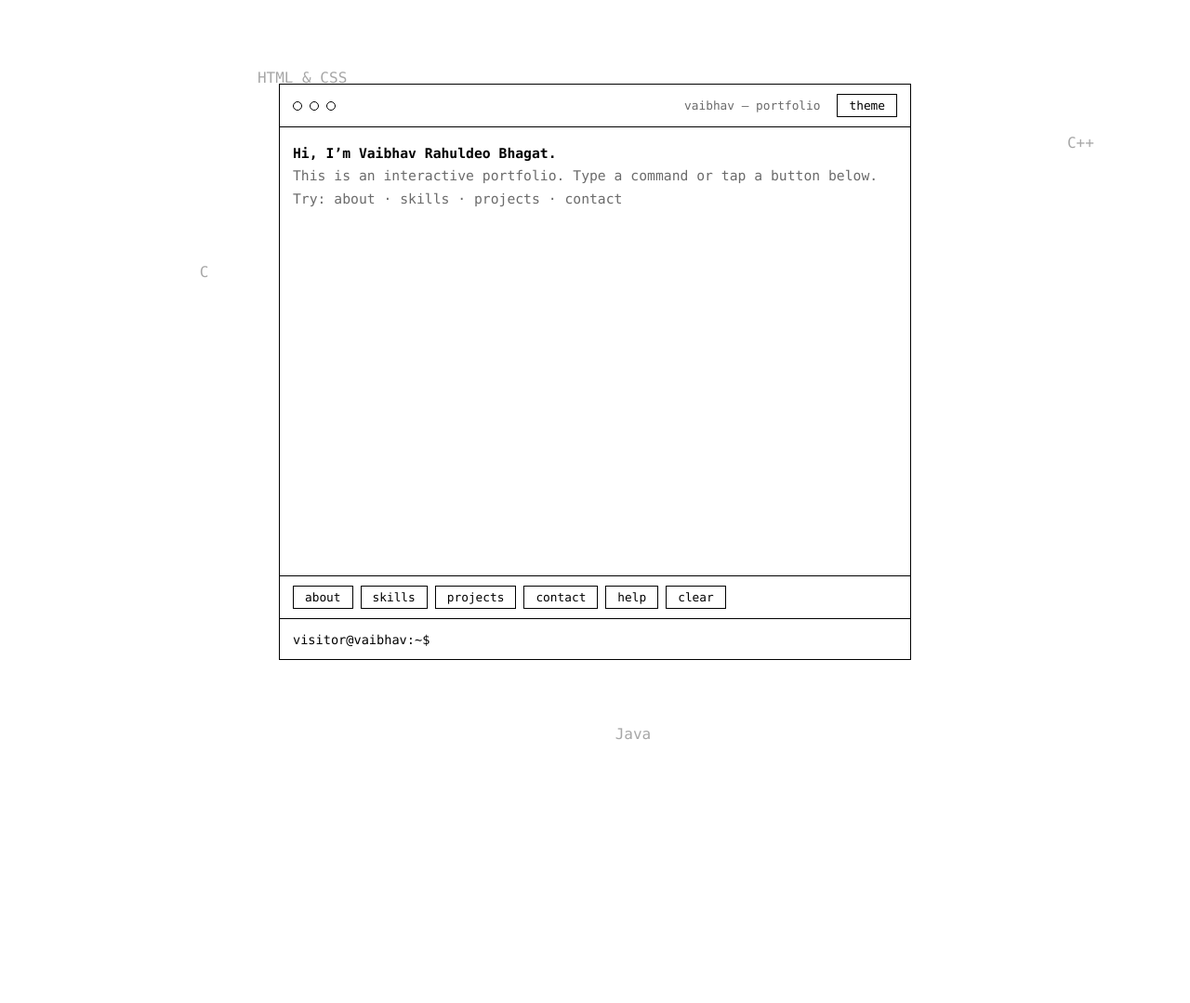
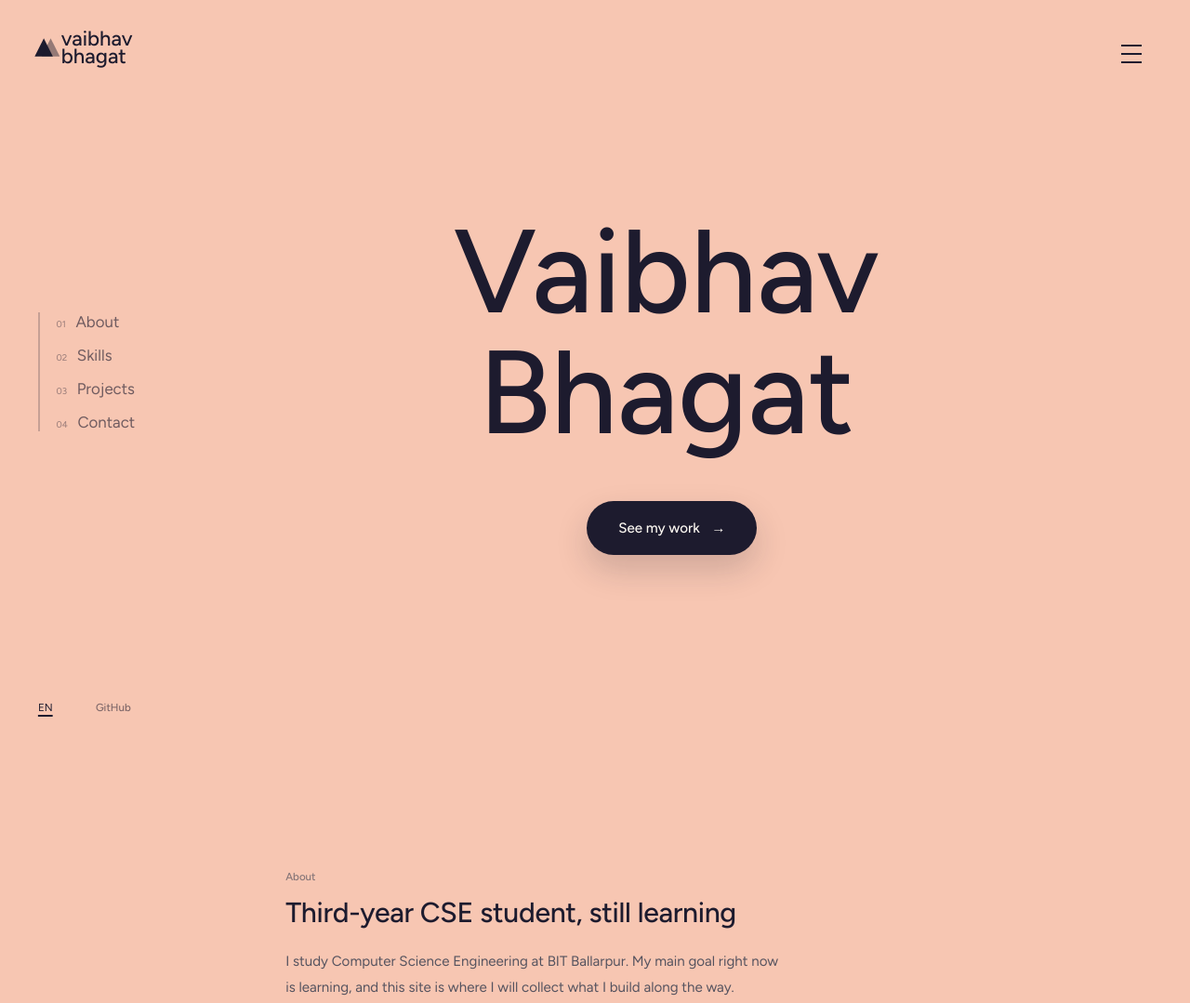
Before and after one commit to Vaibhav-0307/Vaibhav-0307.github.io, a plain HTML site: page index.html in a window 1280 px wide. Shown: the top 1079 px of the page at 93% size. Before the commit the page ends 800 px from the top, so only its background shows below. Drawn offline with Linux system fonts and the light colour scheme.

Commit message:
Update index.html

```diff
--- a/index.html
+++ b/index.html
@@ -2,156 +2,242 @@
 <html lang="en">
 <head>
 <meta charset="UTF-8">
-<meta name="viewport" content="width=device-width, initial-scale=1, viewport-fit=cover">
-<title>Vaibhav Rahuldeo Bhagat — Interactive Portfolio</title>
+<meta name="viewport" content="width=device-width,initial-scale=1">
+<title>Vaibhav Bhagat</title>
+<meta name="description" content="Portfolio of Vaibhav Bhagat, 3rd-year Computer Science Engineering student at BIT Ballarpur.">
+<link rel="preconnect" href="https://fonts.googleapis.com">
+<link rel="preconnect" href="https://fonts.gstatic.com" crossorigin>
+<link href="https://fonts.googleapis.com/css2?family=Figtree:wght@400;500&display=swap" rel="stylesheet">
 <style>
-  /* ===== EDIT COLORS HERE ===== */
-  :root { --bg:#fff; --fg:#000; --muted:#6b6b6b; --line:#000; color-scheme: light;
-    box-sizing:border-box; padding-top:env(safe-area-inset-top,0px); padding-bottom:env(safe-area-inset-bottom,0px); }
-  @media (prefers-color-scheme: dark) {
-    :root:not([data-theme="light"]) { --bg:#000; --fg:#fff; --muted:#9a9a9a; --line:#fff; color-scheme: dark; }
-  }
-  :root[data-theme="dark"] { --bg:#000; --fg:#fff; --muted:#9a9a9a; --line:#fff; color-scheme: dark; }
-  html { scroll-padding-top:env(safe-area-inset-top,0px); }
+:root{
+  --ink:#1D1B2E; --ivory:#FAF6F0; --content:#FBFAF8;
+  --grey:#55535f; --grey-sm:#77757f;
+  --u:calc(100vw/1440);
+  --pbg:#F7C6B2; --card:#FBDDD0;
+  --fs:round(min(9.9vw,19vh),1px);
+}
+@media (max-width:820px) and (min-height:1px) and (orientation:portrait){
+  :root{--u:calc(100vw/390);--fs:13.125vw}
+}
+*{box-sizing:border-box;margin:0;padding:0}
+html{scroll-behavior:smooth}
+html,body{min-height:100%}
+body{
+  background:var(--pbg);transition:background-color 1s ease;
+  font-family:Figtree,system-ui,sans-serif;font-weight:400;
+  color:var(--ink);-webkit-font-smoothing:antialiased;-moz-osx-font-smoothing:grayscale;
+}
+a{color:inherit;text-decoration:none}
+button{background:none;border:0;font:inherit;color:inherit;cursor:pointer}
+:focus-visible{outline:2px solid var(--ink);outline-offset:4px}
+h1,h2,.label,.pill,nav a,.foot a{font-weight:500}
 
-  * { box-sizing:border-box; margin:0; padding:0; }
-  html, body { height:100%; }
-  body { background:var(--bg); color:var(--fg); overflow:hidden;
-    font-family: ui-monospace, "SF Mono", Menlo, Consolas, "Courier New", monospace; }
-  #bg { position:fixed; inset:0; width:100%; height:100%; }
-  .stage { position:relative; height:100%; display:flex; align-items:center; justify-content:center; padding:16px; }
-  .term { width:100%; max-width:680px; height:min(620px,100%); display:flex; flex-direction:column;
-    background:var(--bg); border:1px solid var(--line); }
-  .bar { display:flex; align-items:center; gap:8px; padding:10px 14px; border-bottom:1px solid var(--line); font-size:.8rem; }
-  .bar i { width:10px; height:10px; border:1px solid var(--line); border-radius:50%; display:block; }
-  .bar span { margin-left:auto; color:var(--muted); }
-  .bar button { margin-left:10px; }
-  #out { flex:1; overflow-y:auto; padding:16px 14px; font-size:.92rem; line-height:1.65; }
-  #out p { white-space:pre-wrap; word-break:break-word; }
-  .m { color:var(--muted); }
-  .h { font-weight:700; }
-  .chips { display:flex; flex-wrap:wrap; gap:8px; padding:10px 14px; border-top:1px solid var(--line); }
-  button { font:inherit; font-size:.8rem; background:var(--bg); color:var(--fg); border:1px solid var(--line); padding:4px 12px; cursor:pointer; }
-  button:hover, button:focus-visible { background:var(--fg); color:var(--bg); outline:none; }
-  form { display:flex; gap:8px; align-items:center; padding:12px 14px; border-top:1px solid var(--line); }
-  form label { white-space:nowrap; font-size:.85rem; }
-  #in { flex:1; min-width:0; background:transparent; border:0; outline:0; color:var(--fg); font:inherit; font-size:16px; caret-color:var(--fg); }
-  @media (max-width:480px) { .stage { padding:8px; } form label { display:none; } }
+/* ---------- Fixed chrome ---------- */
+.logo{position:fixed;left:calc(42*var(--u));top:calc(36*var(--u));z-index:75;display:flex;align-items:center;gap:calc(10*var(--u));
+  font-weight:500;font-size:calc(25*var(--u));line-height:.86}
+.mark{position:relative;width:calc(22*var(--u));height:calc(22*var(--u));flex:none}
+.mark i{position:absolute;inset:0;clip-path:polygon(0 100%,50% 0,100% 100%);background:var(--ink)}
+.mark i+i{opacity:.45;transform:translateX(38%)}
+.burger{position:fixed;right:calc(42*var(--u));top:calc(36*var(--u));width:calc(58*var(--u));height:calc(58*var(--u));
+  border-radius:50%;z-index:80;display:grid;place-content:center;gap:7px}
+.burger::before{content:"";position:absolute;inset:0;border-radius:50%;background:var(--ink);transform:scale(0);
+  transition:transform .5s cubic-bezier(.77,0,.18,1)}
+.burger span{position:relative;display:block;height:2px;width:calc(58*var(--u)*.44);background:var(--ink);
+  transition:all .5s cubic-bezier(.77,0,.18,1)}
+.menu-open .burger::before{transform:scale(1)}
+.menu-open .burger span{background:var(--ivory)}
+.menu-open .burger span:nth-child(1){transform:translateY(9px) rotate(45deg) scaleX(.6)}
+.menu-open .burger span:nth-child(2){opacity:0}
+.menu-open .burger span:nth-child(3){transform:translateY(-9px) rotate(-45deg) scaleX(.6)}
+.foot{position:fixed;left:calc(46*var(--u));bottom:calc(36*var(--u));z-index:60;display:flex;gap:calc(52*var(--u));
+  font-size:calc(13*var(--u))}
+.foot .cur{text-decoration:underline;text-decoration-thickness:1.5px;text-underline-offset:4px}
+.foot .dim{opacity:.55}
+.backdrop{display:none}
+
+/* ---------- Vertical list ---------- */
+.tabs{position:fixed;left:calc(46*var(--u));top:50%;transform:translateY(-50%);z-index:50;
+  padding-left:calc(22*var(--u));list-style:none;display:flex;flex-direction:column;gap:calc(18*var(--u));align-items:flex-start}
+.tabs::before{content:"";position:absolute;left:0;top:0;bottom:0;width:2px;background:rgba(29,27,46,.22)}
+.bar{position:absolute;left:0;top:0;width:2px;height:100px;background:var(--ink);transform-origin:top;
+  transition:transform .6s cubic-bezier(.77,0,.18,1)}
+.tabs a{display:flex;align-items:baseline;gap:calc(12*var(--u));font-size:calc(19*var(--u));opacity:.62;transition:opacity .4s}
+.tabs a small{font-size:calc(11*var(--u));opacity:.7;font-weight:400}
+.tabs a.on{opacity:1}
+
+/* ---------- Hero ---------- */
+.hero{position:relative;height:100vh;min-height:520px}
+.title{position:absolute;left:56vw;top:calc(50vh - 1.36*var(--fs));transform:translateX(-50%);text-align:center;
+  font-size:var(--fs);line-height:1.02;font-weight:500;white-space:nowrap}
+.title span{display:block}
+.pill{position:absolute;left:calc(56vw - 96*var(--u));top:calc(71vh - 33*var(--u));
+  display:inline-flex;align-items:center;gap:calc(14*var(--u));height:calc(66*var(--u));padding:0 calc(38*var(--u));
+  border-radius:999px;background:var(--ink);color:var(--ivory);font-size:calc(17*var(--u));
+  box-shadow:0 calc(18*var(--u)) calc(40*var(--u)) rgba(29,27,46,.18);transition:transform .5s}
+.pill b{display:inline-block;font-weight:400;transition:transform .5s}
+.pill:hover{transform:translateY(-3px)}
+.pill:hover b{transform:translateX(6px)}
+.pill.sm{position:static;height:calc(60*var(--u));box-shadow:none}
+
+/* ---------- Sections ---------- */
+section.page{min-height:100vh;padding:calc(150*var(--u)) calc(120*var(--u)) calc(150*var(--u)) 24vw;scroll-margin-top:0}
+.label{font-size:calc(13*var(--u));opacity:.7;margin-bottom:calc(10*var(--u))}
+h2{font-size:calc(34*var(--u));letter-spacing:-.01em;margin-bottom:calc(24*var(--u))}
+p{font-size:calc(17*var(--u));line-height:1.8;color:var(--grey);max-width:calc(600*var(--u))}
+p.sm{font-size:calc(16*var(--u));color:var(--grey-sm)}
+.panel{background:var(--card);padding:calc(40*var(--u));max-width:calc(600*var(--u))}
+.skills{list-style:none;display:flex;flex-wrap:wrap;gap:calc(14*var(--u)) calc(32*var(--u));font-size:calc(19*var(--u));font-weight:500}
+.panel p{max-width:none;margin-top:calc(24*var(--u))}
+
+/* ---------- Menu ---------- */
+.menu{position:fixed;inset:0;z-index:70;background:var(--ivory);clip-path:circle(0 at calc(100% - 71*var(--u)) calc(65*var(--u)));
+  transition:clip-path .8s cubic-bezier(.87,0,.13,1);visibility:hidden}
+.menu-open .menu{clip-path:circle(150% at calc(100% - 71*var(--u)) calc(65*var(--u)));visibility:visible;transition-duration:1s}
+.menu nav{position:absolute;left:calc(690*var(--u));top:30vh;display:flex;flex-direction:column;gap:4.6vh}
+.menu nav a{font-size:calc(38*var(--u));display:inline-block;transition:transform .4s}
+.menu nav a small{font-size:calc(12*var(--u));margin-right:calc(10*var(--u));font-weight:400}
+.menu nav a:hover{transform:translateX(10px)}
+
+/* ---------- Phones ---------- */
+@media (max-width:820px) and (orientation:portrait){
+  .logo{left:20px;top:22px;font-size:20px}
+  .mark{width:18px;height:18px}
+  .burger{right:12px;top:14px;width:48px;height:48px}
+  .burger span{width:21px}
+  .backdrop{display:block;position:fixed;left:0;right:0;top:0;height:74px;background:var(--pbg);z-index:55;opacity:0;transition:opacity .4s}
+  .scrolled .backdrop{opacity:1}
+  .foot{left:20px;bottom:18px;font-size:11px;gap:28px}
+  .tabs{display:none}
+  .title{left:50vw;top:calc(50vh - 1.36*var(--fs) - 4vh)}
+  .pill{left:50%;transform:translateX(-50%);top:calc(70vh);height:52px;padding:0 30px;font-size:15px}
+  .pill:hover{transform:translateX(-50%) translateY(-3px)}
+  .pill.sm{transform:none;height:52px}
+  .pill.sm:hover{transform:translateY(-3px)}
+  section.page{padding:110px 24px 110px}
+  .label{font-size:12px}h2{font-size:28px}p{font-size:15px;max-width:none}p.sm{font-size:15px}
+  .panel{padding:24px;max-width:none}.skills{font-size:17px;gap:12px 24px}
+  .menu{clip-path:circle(0 at calc(100% - 36px) 38px)}
+  .menu-open .menu{clip-path:circle(150% at calc(100% - 36px) 38px)}
+  .menu nav{left:24px;top:110px;gap:24px}.menu nav a{font-size:34px}
+}
+@media (orientation:landscape) and (max-height:540px){
+  :root{--u:calc(100vw/1000)}
+}
+@media (prefers-reduced-motion:reduce){*{transition:none!important;scroll-behavior:auto!important}}
 </style>
 </head>
 <body>
-<canvas id="bg" aria-hidden="true"></canvas>
-<div class="stage">
-  <div class="term" role="application" aria-label="Interactive portfolio terminal">
-    <div class="bar"><i></i><i></i><i></i><span>vaibhav — portfolio</span><button id="theme" type="button">theme</button></div>
-    <div id="out" aria-live="polite"></div>
-    <div class="chips" id="chips"></div>
-    <form id="f" autocomplete="off">
-      <label for="in">visitor@vaibhav:~$</label>
-      <input id="in" type="text" spellcheck="false" autocapitalize="off" aria-label="Type a command">
-    </form>
-  </div>
+
+<a class="logo" href="#home" aria-label="Vaibhav Bhagat, home">
+  <span class="mark"><i></i><i></i></span>
+  <span>vaibhav<br>bhagat</span>
+</a>
+<button class="burger" aria-label="Open menu" aria-expanded="false"><span></span><span></span><span></span></button>
+<div class="backdrop"></div>
+
+<ul class="tabs" id="tabs">
+  <div class="bar" id="bar"></div>
+  <li><a href="#about" data-t="about"><small>01</small>About</a></li>
+  <li><a href="#skills" data-t="skills"><small>02</small>Skills</a></li>
+  <li><a href="#projects" data-t="projects"><small>03</small>Projects</a></li>
+  <li><a href="#contact" data-t="contact"><small>04</small>Contact</a></li>
+</ul>
+
+<div class="foot">
+  <span class="cur">EN</span>
+  <a class="dim" href="https://github.com/Vaibhav-0307" target="_blank" rel="noopener">GitHub</a>
 </div>
 
+<div class="menu" id="menu">
+  <nav>
+    <a href="#about"><small>01.</small>About</a>
+    <a href="#skills"><small>02.</small>Skills</a>
+    <a href="#projects"><small>03.</small>Projects</a>
+    <a href="#contact"><small>04.</small>Contact</a>
+  </nav>
+</div>
+
+<main>
+  <section class="hero" id="home" data-bg="#F7C6B2" data-card="#FBDDD0">
+    <h1 class="title"><span>Vaibhav</span><span>Bhagat</span></h1>
+    <a class="pill" href="#projects">See my work <b>&rarr;</b></a>
+  </section>
+
+  <section class="page" id="about" data-bg="#BEE5D3" data-card="#D7F0E4">
+    <p class="label">About</p>
+    <h2>Third-year CSE student, still learning</h2>
+    <p>I study Computer Science Engineering at BIT Ballarpur. My main goal right now is learning, and this site is where I will collect what I build along the way.</p>
+  </section>
+
+  <section class="page" id="skills" data-bg="#B7D3F3" data-card="#D2E3F8">
+    <p class="label">Skills</p>
+    <h2>What I work with</h2>
+    <div class="panel">
+      <ul class="skills">
+        <li>C</li><li>C++</li><li>Java</li><li>HTML &amp; CSS</li><li>Python</li><li>SQL</li>
+      </ul>
+      <p class="sm">Still learning, and adding to this list.</p>
+    </div>
+  </section>
+
+  <section class="page" id="projects" data-bg="#F6E3A1" data-card="#FAEDC4">
+    <p class="label">Projects</p>
+    <h2>Projects</h2>
+    <div class="panel">
+      <p class="sm" style="margin-top:0">Nothing here yet. My first project will be added once it is ready.</p>
+    </div>
+  </section>
+
+  <section class="page" id="contact" data-bg="#CDBBF2" data-card="#DFD3F7">
+    <p class="label">Contact</p>
+    <h2>Get in touch</h2>
+    <p style="margin-bottom:calc(32*var(--u))">Email details are coming soon. Until then, you can find my code on GitHub.</p>
+    <a class="pill sm" href="https://github.com/Vaibhav-0307" target="_blank" rel="noopener">Visit my GitHub <b>&rarr;</b></a>
+  </section>
+</main>
+
 <script>
-/* ===== EDIT YOUR CONTENT HERE ===== */
-const NAME = "Vaibhav Rahuldeo Bhagat";
-const SKILLS = ["C", "C++", "Java", "HTML & CSS", "Python", "SQL"];
-const PROJECTS = [];               // add: { name:"…", desc:"…", link:"https://…" }
-const EMAIL = "";                  // add your email here, e.g. "you@example.com"
+(function(){
+  var root=document.documentElement, body=document.body;
+  var secs=[].slice.call(document.querySelectorAll('main section'));
+  var tabs=[].slice.call(document.querySelectorAll('#tabs a'));
+  var bar=document.getElementById('bar');
+  var burger=document.querySelector('.burger');
 
-const out = document.getElementById("out"), input = document.getElementById("in");
-const root = document.documentElement;
-const reduce = matchMedia("(prefers-reduced-motion: reduce)").matches;
+  function setActive(id){
+    var el=document.getElementById(id);
+    root.style.setProperty('--pbg',el.dataset.bg);
+    root.style.setProperty('--card',el.dataset.card);
+    tabs.forEach(function(a){
+      var on=a.dataset.t===id;
+      a.classList.toggle('on',on);
+      if(on){
+        bar.style.transform='translateY('+a.parentNode.offsetTop+'px) scaleY('+(a.offsetHeight/100)+')';
+        bar.style.opacity=1;
+      }
+    });
+    if(id==='home') bar.style.opacity=0;
+  }
+  setActive('home');
 
-function print(text, cls) {
-  const p = document.createElement("p"); p.textContent = text; if (cls) p.className = cls;
-  out.appendChild(p); out.scrollTop = out.scrollHeight;
-}
+  var io=new IntersectionObserver(function(entries){
+    entries.forEach(function(e){ if(e.isIntersecting) setActive(e.target.id); });
+  },{rootMargin:'-45% 0px -45% 0px'});
+  secs.forEach(function(s){io.observe(s)});
 
-const cmds = {
-  help: () => { print("Available commands:", "h");
-    ["about", "skills", "skill <name>", "projects", "contact", "theme", "clear"].forEach(c => print("  " + c)); },
-  about: () => { print(NAME, "h");
-    print("3rd-year CSE student at BIT Ballarpur.");
-    print("Main goal: learning."); },
-  whoami: () => cmds.about(),
-  skills: () => { print("Skills (click a name in the background, or type: skill c)", "h");
-    SKILLS.forEach(s => print("  › " + s)); print("Still learning.", "m"); },
-  projects: () => { print("Projects", "h");
-    if (!PROJECTS.length) return print("None yet. This section will grow as I build things.", "m");
-    PROJECTS.forEach(p => print("  › " + p.name + " — " + p.desc + (p.link ? " (" + p.link + ")" : ""))); },
-  contact: () => { print("Contact", "h");
-    print(EMAIL ? "  Email: " + EMAIL : "Contact details coming soon.", EMAIL ? "" : "m"); },
-  theme: () => { const dark = isDark(); root.dataset.theme = dark ? "light" : "dark"; print("Theme: " + (dark ? "light" : "dark"), "m"); },
-  clear: () => { out.innerHTML = ""; }
-};
-function isDark() { return root.dataset.theme ? root.dataset.theme === "dark" : matchMedia("(prefers-color-scheme: dark)").matches; }
+  window.addEventListener('scroll',function(){
+    body.classList.toggle('scrolled',window.scrollY>40);
+  },{passive:true});
 
-const hist = []; let hi = 0;
-function run(raw) {
-  const line = raw.trim(); if (!line) return;
-  hist.push(line); hi = hist.length;
-  print("$ " + line, "m");
-  const [c, ...rest] = line.toLowerCase().split(/\s+/);
-  if (c === "skill") {
-    const q = rest.join(" "), s = SKILLS.find(x => x.toLowerCase() === q);
-    return s ? print(s + " — part of my skill set. Still learning.") : print("Unknown skill. Try: skills", "m");
+  function toggle(open){
+    body.classList.toggle('menu-open',open);
+    burger.setAttribute('aria-expanded',open);
+    burger.setAttribute('aria-label',open?'Close menu':'Open menu');
   }
-  if (cmds[c]) cmds[c](); else print("Command not found: " + c + ". Type help.", "m");
-}
-
-document.getElementById("f").addEventListener("submit", e => { e.preventDefault(); run(input.value); input.value = ""; });
-input.addEventListener("keydown", e => {
-  if (e.key === "ArrowUp" && hist.length) { hi = Math.max(0, hi - 1); input.value = hist[hi]; e.preventDefault(); }
-  if (e.key === "ArrowDown") { hi = Math.min(hist.length, hi + 1); input.value = hist[hi] || ""; e.preventDefault(); }
-  if (e.key === "Tab") { e.preventDefault(); const m = Object.keys(cmds).find(k => k.startsWith(input.value.toLowerCase())); if (m && input.value) input.value = m; }
-});
-document.getElementById("theme").addEventListener("click", () => cmds.theme());
-const chips = document.getElementById("chips");
-["about", "skills", "projects", "contact", "help", "clear"].forEach(c => {
-  const b = document.createElement("button"); b.type = "button"; b.textContent = c;
-  b.addEventListener("click", () => run(c)); chips.appendChild(b);
-});
-
-/* Boot message */
-print("Hi, I’m " + NAME + ".", "h");
-print("This is an interactive portfolio. Type a command or tap a button below.", "m");
-print("Try: about · skills · projects · contact", "m");
-
-/* ===== Background: drifting skill nodes that react to the pointer ===== */
-const cv = document.getElementById("bg"), ctx = cv.getContext("2d");
-let W, H, dpr, nodes = [], mouse = { x: -999, y: -999 };
-function size() {
-  dpr = Math.min(devicePixelRatio || 1, 2); W = innerWidth; H = innerHeight;
-  cv.width = W * dpr; cv.height = H * dpr; ctx.setTransform(dpr, 0, 0, dpr, 0, 0);
-}
-function init() {
-  size();
-  nodes = SKILLS.map(s => ({ s, x: Math.random() * W, y: Math.random() * H,
-    vx: (Math.random() - .5) * .5, vy: (Math.random() - .5) * .5 }));
-}
-function draw() {
-  const css = getComputedStyle(root), fg = css.getPropertyValue("--fg").trim();
-  ctx.clearRect(0, 0, W, H); ctx.textAlign = "center"; ctx.fillStyle = fg; ctx.strokeStyle = fg;
-  nodes.forEach(n => {
-    if (!reduce) { n.x += n.vx; n.y += n.vy; if (n.x < 30 || n.x > W - 30) n.vx *= -1; if (n.y < 30 || n.y > H - 30) n.vy *= -1; }
-    const d = Math.hypot(n.x - mouse.x, n.y - mouse.y), near = d < 120;
-    ctx.globalAlpha = near ? 1 : .35; ctx.font = (near ? 22 : 16) + "px ui-monospace, Menlo, Consolas, monospace";
-    ctx.fillText(n.s, n.x, n.y);
-    if (near) { ctx.globalAlpha = .4; ctx.beginPath(); ctx.moveTo(n.x, n.y + 6); ctx.lineTo(mouse.x, mouse.y); ctx.stroke(); }
-  });
-  ctx.globalAlpha = 1;
-  if (!reduce) requestAnimationFrame(draw);
-}
-addEventListener("pointermove", e => { mouse.x = e.clientX; mouse.y = e.clientY; if (reduce) draw(); });
-addEventListener("pointerdown", e => {
-  if (e.target.closest(".term")) return;
-  const n = nodes.find(n => Math.hypot(n.x - e.clientX, n.y - e.clientY) < 40);
-  if (n) run("skill " + n.s);
-});
-addEventListener("resize", init);
-init(); draw();
+  burger.addEventListener('click',function(){toggle(!body.classList.contains('menu-open'))});
+  document.querySelectorAll('#menu a').forEach(function(a){a.addEventListener('click',function(){toggle(false)})});
+  document.addEventListener('keydown',function(e){if(e.key==='Escape')toggle(false)});
+})();
 </script>
 </body>
 </html>
```
